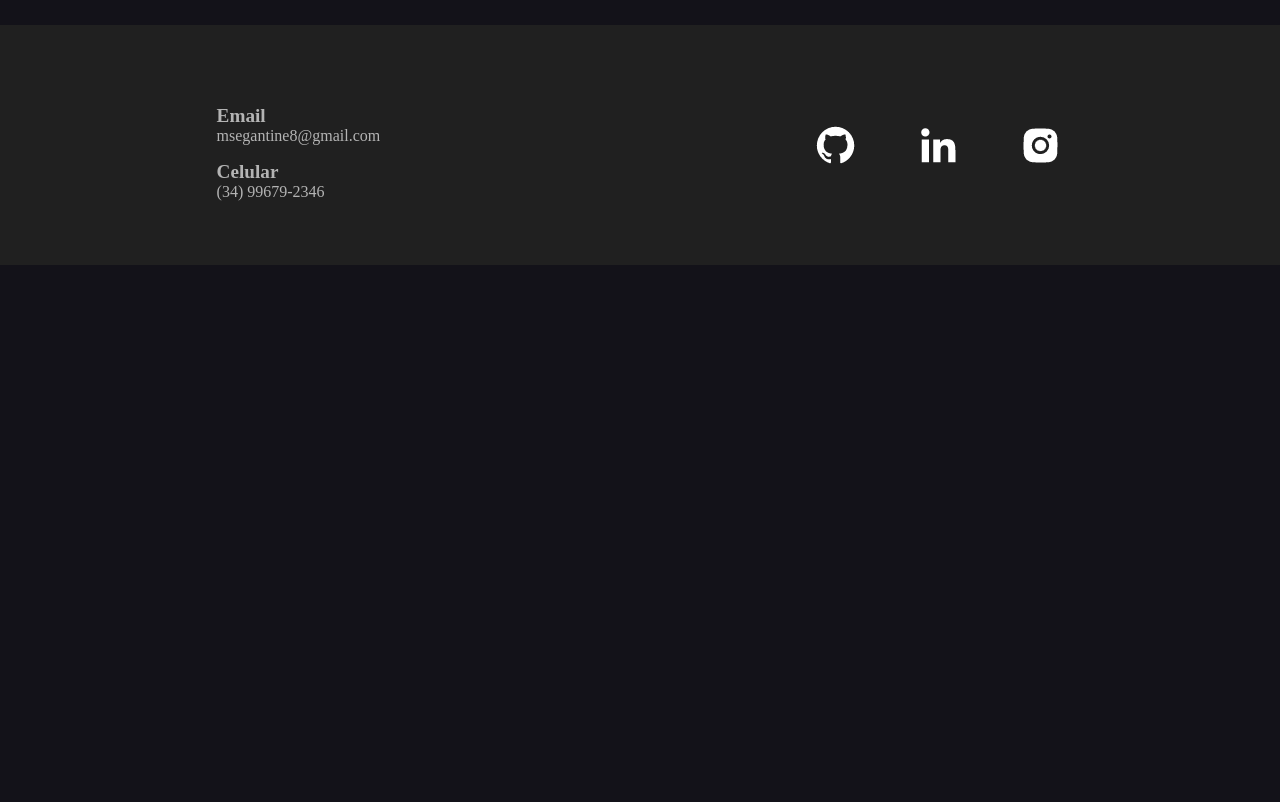
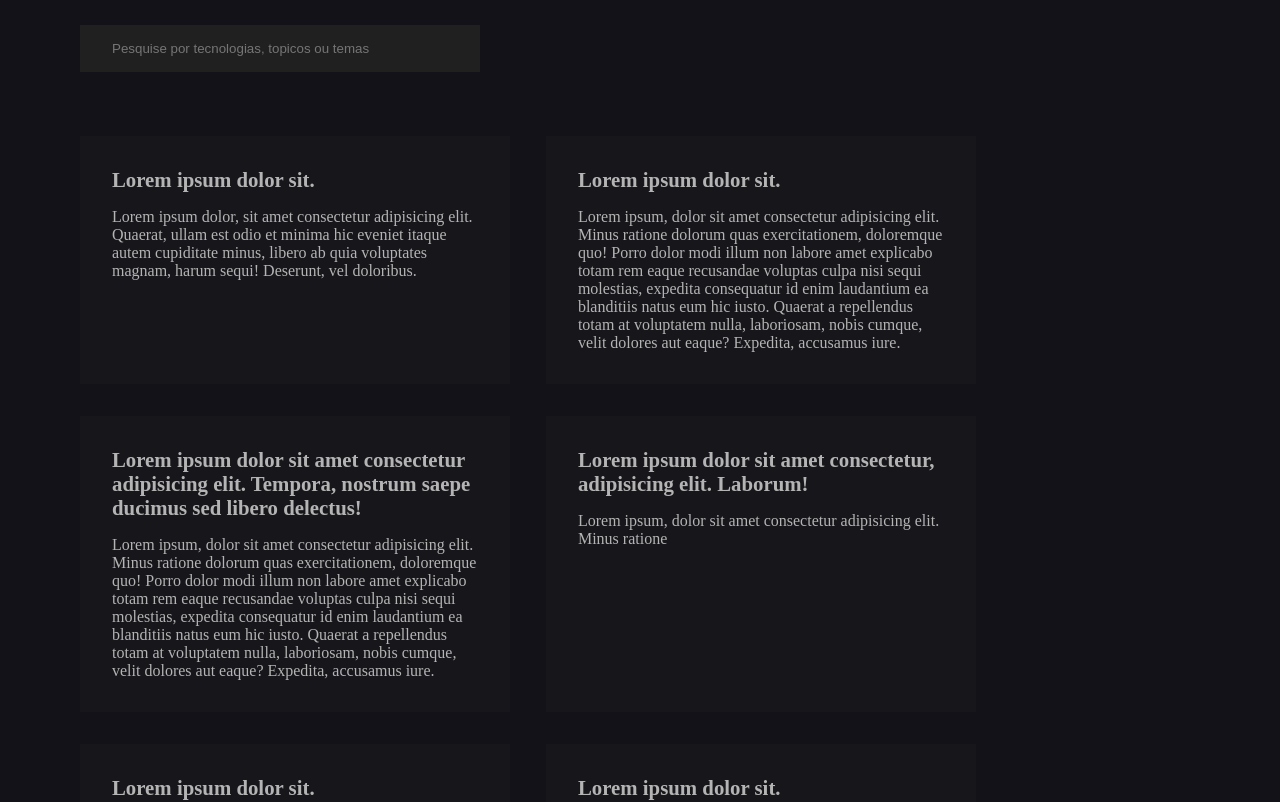
Before and after one commit to marcos-segantine/blog-angular, an Angular app: page /all-articles in a window 1280 px wide. Shown: the part 620-1422 px from the top of the page. Before the commit the page ends 885 px from the top, so only its background shows below. Built offline with nearby package versions, Linux system fonts and the light colour scheme.

Commit message:
Add Articles component on the All Articles page

```diff
--- a/src/app/app.module.ts
+++ b/src/app/app.module.ts
@@ -14,6 +14,7 @@ import { IntroHomeComponent } from './components/intro-home/intro-home.component
 import { HeaderComponent } from './shared/header/header.component';
 import { FooterComponent } from './shared/footer/footer.component';
 import { CarroselComponent } from './components/carrosel/carrosel.component';
+import { SearchArticlesComponent } from './components/search-articles/search-articles.component';
 
 @NgModule({
   declarations: [
@@ -29,6 +30,7 @@ import { CarroselComponent } from './components/carrosel/carrosel.component';
     HeaderComponent,
     FooterComponent,
     CarroselComponent,
+    SearchArticlesComponent,
   ],
   imports: [BrowserModule, AppRoutingModule],
   providers: [],
--- /dev/null
+++ b/src/app/components/search-articles/search-articles.component.css
@@ -0,0 +1,73 @@
+.search-articles {
+    display: flex;
+    flex-direction: column;
+    align-items: center;
+}
+
+
+input {
+    background-color: #202020;
+    border: none;
+    width: 90%;
+    padding: 1rem 2rem;
+    color: var(--gray);
+    outline: 0;
+    margin-top: 5rem;
+}
+
+.articles {
+    display: flex;
+    flex-direction: column;
+    align-items: center;
+    padding: 3rem 0;
+}
+
+article {
+    width: 90%;
+    margin: 1rem 0;
+    background-color: #2020205d;
+    transition: all .3s;
+    padding: 2rem;
+}
+
+article:hover {
+    transform: translateX(2%);
+}
+
+article h4 {
+    margin-bottom: 1rem;
+}
+
+.title-article {
+    font-size: 1.3rem;
+    font-weight: bold;
+}
+
+@media(min-width: 767px) {
+    .search-articles {
+        align-items: flex-start;
+        padding: 0 5rem;
+    }
+
+    input {
+        width: 400px;
+    }
+
+    .articles {
+        flex-direction: row;
+        justify-content: space-between;
+        align-items: stretch;
+        flex-wrap: wrap;
+        width: 100%;
+    }
+
+    article {
+        width: 48%;
+    }
+}
+
+@media(min-width: 1023px) {
+    .articles {
+        width: 80%;
+    }
+}
--- /dev/null
+++ b/src/app/components/search-articles/search-articles.component.html
@@ -0,0 +1,70 @@
+<div class="search-articles">
+  <input type="text" placeholder="Pesquise por tecnologias, topicos ou temas" />
+
+  <div class="articles">
+    <article>
+      <h4 class="title-article">Lorem ipsum dolor sit.</h4>
+      <p>
+        Lorem ipsum dolor, sit amet consectetur adipisicing elit. Quaerat, ullam
+        est odio et minima hic eveniet itaque autem cupiditate minus, libero ab
+        quia voluptates magnam, harum sequi! Deserunt, vel doloribus.
+      </p>
+    </article>
+
+    <article>
+      <h4 class="title-article">Lorem ipsum dolor sit.</h4>
+      <p>
+        Lorem ipsum, dolor sit amet consectetur adipisicing elit. Minus ratione
+        dolorum quas exercitationem, doloremque quo! Porro dolor modi illum non
+        labore amet explicabo totam rem eaque recusandae voluptas culpa nisi
+        sequi molestias, expedita consequatur id enim laudantium ea blanditiis
+        natus eum hic iusto. Quaerat a repellendus totam at voluptatem nulla,
+        laboriosam, nobis cumque, velit dolores aut eaque? Expedita, accusamus
+        iure.
+      </p>
+    </article>
+    <article>
+      <h4 class="title-article">
+        Lorem ipsum dolor sit amet consectetur adipisicing elit. Tempora,
+        nostrum saepe ducimus sed libero delectus!
+      </h4>
+      <p>
+        Lorem ipsum, dolor sit amet consectetur adipisicing elit. Minus ratione
+        dolorum quas exercitationem, doloremque quo! Porro dolor modi illum non
+        labore amet explicabo totam rem eaque recusandae voluptas culpa nisi
+        sequi molestias, expedita consequatur id enim laudantium ea blanditiis
+        natus eum hic iusto. Quaerat a repellendus totam at voluptatem nulla,
+        laboriosam, nobis cumque, velit dolores aut eaque? Expedita, accusamus
+        iure.
+      </p>
+    </article>
+    <article>
+      <h4 class="title-article">
+        Lorem ipsum dolor sit amet consectetur, adipisicing elit. Laborum!
+      </h4>
+      <p>
+        Lorem ipsum, dolor sit amet consectetur adipisicing elit. Minus ratione
+      </p>
+    </article>
+    <article>
+      <h4 class="title-article">Lorem ipsum dolor sit.</h4>
+      <p>
+        Lorem, ipsum dolor sit amet consectetur adipisicing elit. Aliquid,
+        autem. Ducimus explicabo voluptates minima praesentium deleniti veniam,
+        iusto rem quo id quod consequuntur distinctio provident quos nemo ipsa
+        nulla. Doloribus deserunt ipsam ut quasi? Perferendis quos suscipit
+        laboriosam veritatis ut?
+      </p>
+    </article>
+    <article>
+      <h4 class="title-article">Lorem ipsum dolor sit.</h4>
+      <p>
+        Lorem, ipsum dolor sit amet consectetur adipisicing elit. Aliquid,
+        autem. Ducimus explicabo voluptates minima praesentium deleniti veniam,
+        iusto rem quo id quod consequuntur distinctio provident quos nemo ipsa
+        nulla. Doloribus deserunt ipsam ut quasi? Perferendis quos suscipit
+        laboriosam veritatis ut?
+      </p>
+    </article>
+  </div>
+</div>
--- /dev/null
+++ b/src/app/components/search-articles/search-articles.component.ts
@@ -0,0 +1,15 @@
+import { Component, OnInit } from '@angular/core';
+
+@Component({
+  selector: 'app-search-articles',
+  templateUrl: './search-articles.component.html',
+  styleUrls: ['./search-articles.component.css']
+})
+export class SearchArticlesComponent implements OnInit {
+
+  constructor() { }
+
+  ngOnInit(): void {
+  }
+
+}
--- a/src/app/pages/all-articles/all-articles.component.html
+++ b/src/app/pages/all-articles/all-articles.component.html
@@ -1,3 +1,4 @@
 <div class="all-articles">
     <app-carrosel></app-carrosel>
+    <app-search-articles></app-search-articles>
 </div>
```
Also changed, not shown: 1 other file (tests, documents, lock files or other folders).
